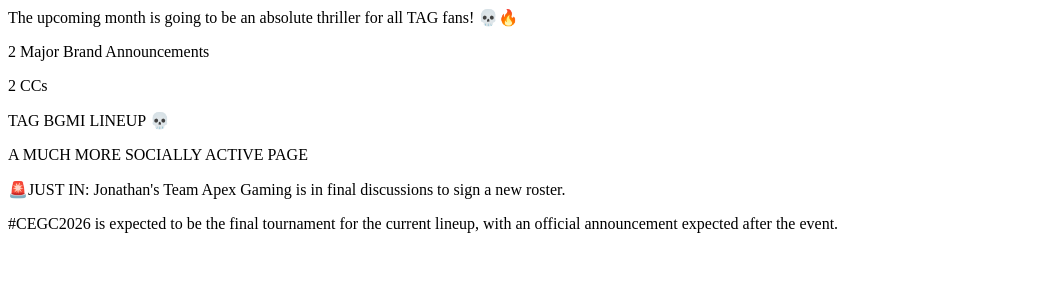
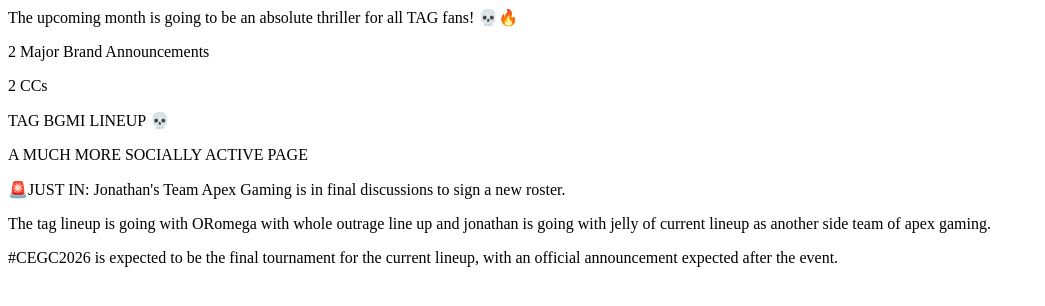
Before and after one commit to Nikhil181026/E-chatter-Website, an Eleventy site: page news/articles/2026-11-15-a-lot-of-happening-in-our-bgmi-community-report-says-tag-is-changing-whole-lineup.md in a window 1280 px wide. Shown: the whole page, without its empty margins (0-1045 px from the left). Built offline with nearby package versions, Linux system fonts and the light colour scheme; Eleventy itself is replaced by a stand-in of ours; files that its build step writes are made by us from their sources.

Commit message:
Update BGMI News “2026-11-15-a-lot-of-happening-in-our-bgmi-community-report-says-tag-is-changing-whole-lineup”

```diff
--- a/news/articles/2026-11-15-a-lot-of-happening-in-our-bgmi-community-report-says-tag-is-changing-whole-lineup.md
+++ b/news/articles/2026-11-15-a-lot-of-happening-in-our-bgmi-community-report-says-tag-is-changing-whole-lineup.md
@@ -20,6 +20,8 @@ A MUCH MORE SOCIALLY ACTIVE PAGE
 
 🚨JUST IN: Jonathan's Team Apex Gaming is in final discussions to sign a new roster.
 
+The tag lineup is going with ORomega with whole outrage line up and jonathan is going with jelly of current lineup as another side team of apex gaming.
+
 
 
 \#CEGC2026 is expected to be the final tournament for the current lineup, with an official announcement expected after the event.
```
